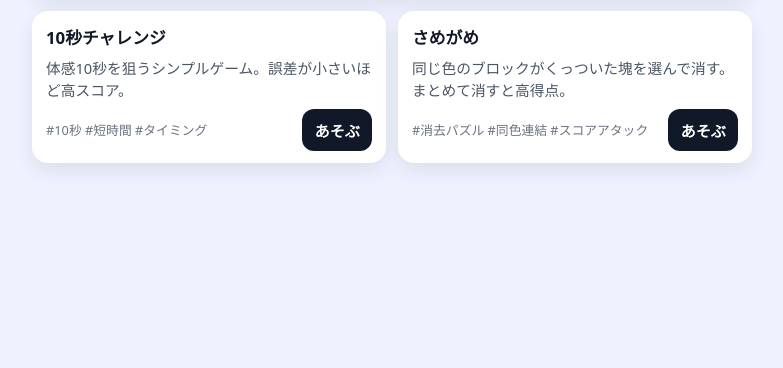
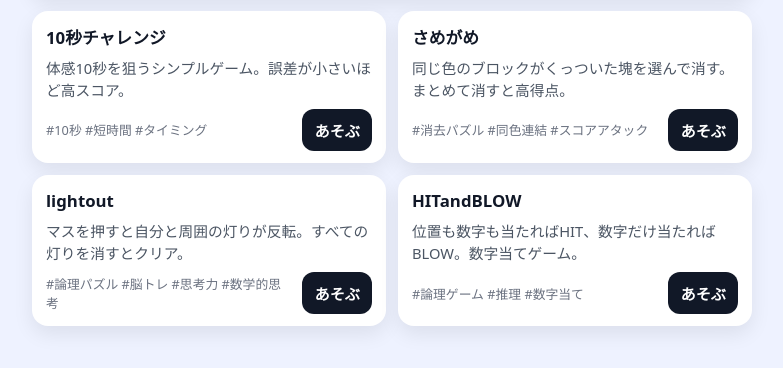
Before and after one commit to kgymk1-hub/my-games, a plain HTML site: page index.html in a window 1280 px wide. Shown: the part 132-500 px from the top of the page, without its empty margins (248-1031 px from the left). Drawn offline with Linux system fonts and the light colour scheme.

Commit message:
Update index.html

```diff
--- a/index.html
+++ b/index.html
@@ -119,6 +119,18 @@
         path: "games/samegame/index.html",
         tag: "#消去パズル #同色連結 #スコアアタック"
       },
+      {
+        title: "lightout",
+        desc: "マスを押すと自分と周囲の灯りが反転。すべての灯りを消すとクリア。",
+        path: "games/lightout/index.html",
+        tag: "#論理パズル #脳トレ #思考力 #数学的思考"
+      },
+      {
+        title: "HITandBLOW",
+        desc: "位置も数字も当たればHIT、数字だけ当たればBLOW。数字当てゲーム。",
+        path: "games/HITandBLOW/index.html",
+        tag: "#論理ゲーム #推理 #数字当て"
+      },
       // 例：ゲームを増やすときはこの形で1件追加
       // {
       //   title: "連打ゲーム",
```
